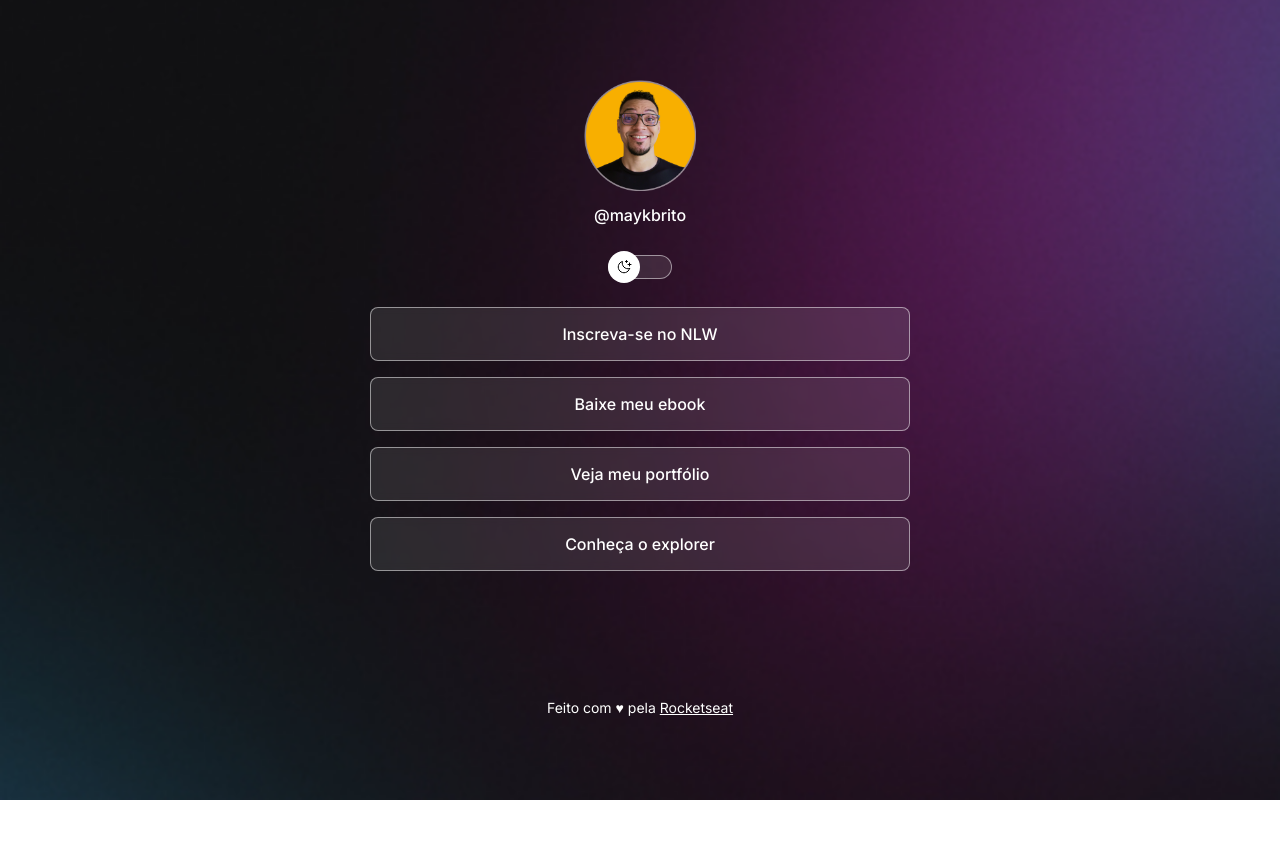
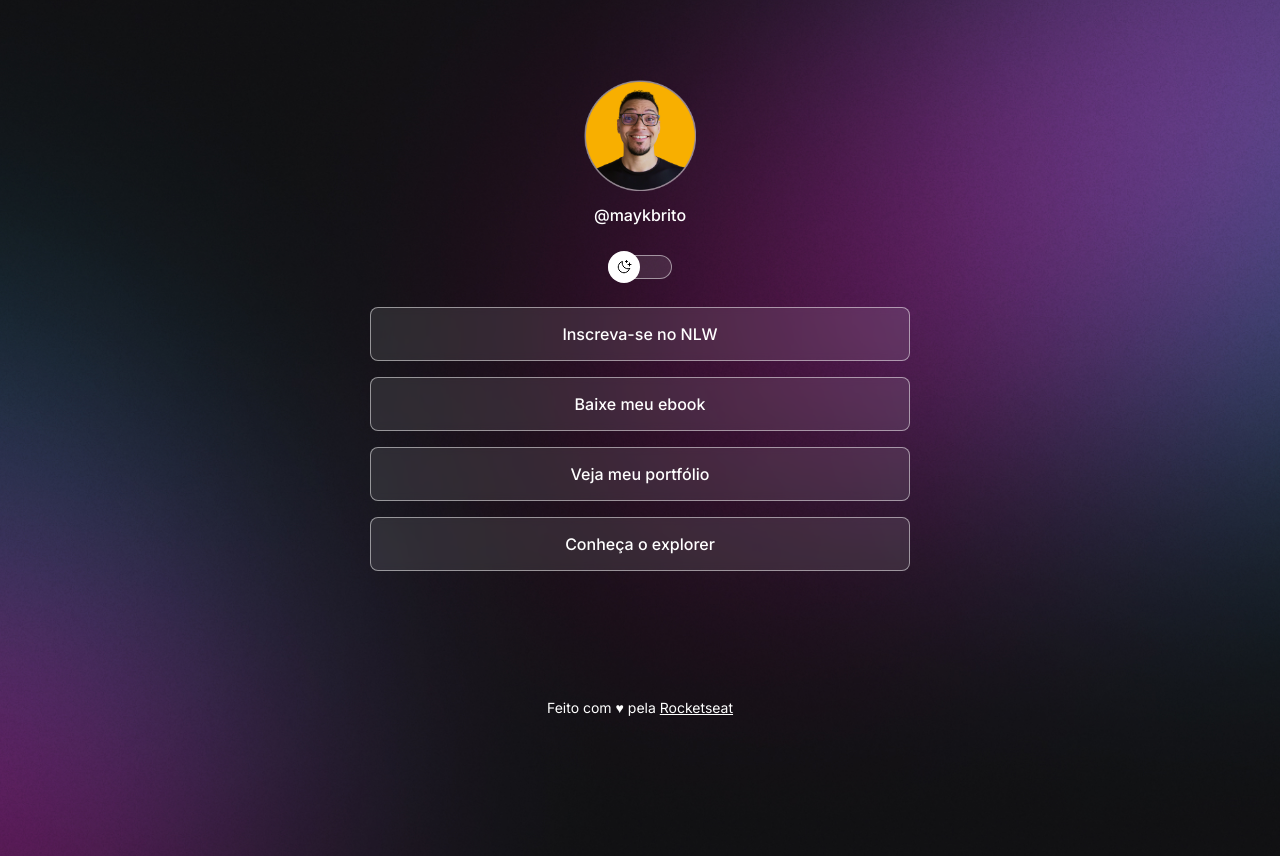
Before and after one commit to rayanbr12br3hotmail-dev/projeto-, a plain HTML site: page index.html in a window 1280 px wide. Before the commit the page ends 800 px from the top, so only its background shows below. Drawn offline with nearby package versions, Linux system fonts and the light colour scheme.

Commit message:
change background bassed on media queries

```diff
--- a/style.css
+++ b/style.css
@@ -26,6 +26,7 @@
 
 body {
   background: var(--bg-url) no-repeat center/cover;
+  height: 100vh;
 }
 
 body * {
@@ -154,3 +155,14 @@
   text-align: center;
   font-size: 14px;
 }
+
+/*media queries*/
+@media (min-width: 700px) {
+  :root {
+    --bg-url: url(./assets/bg-desktop.jpg);
+  }
+
+  .light {
+    --bg-url: url(/.assets/bg-desktok-light.jpg);
+  }
+}
```
